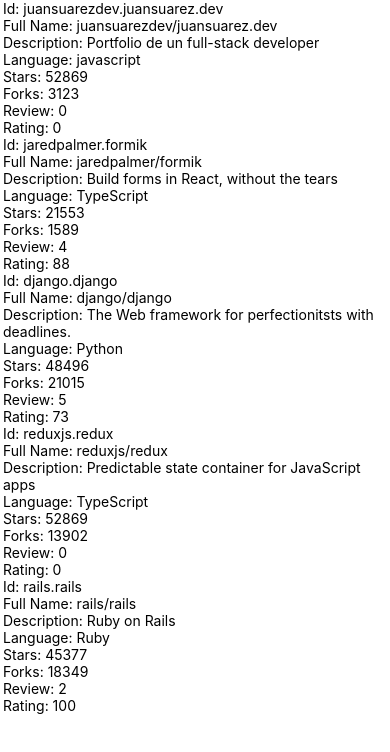
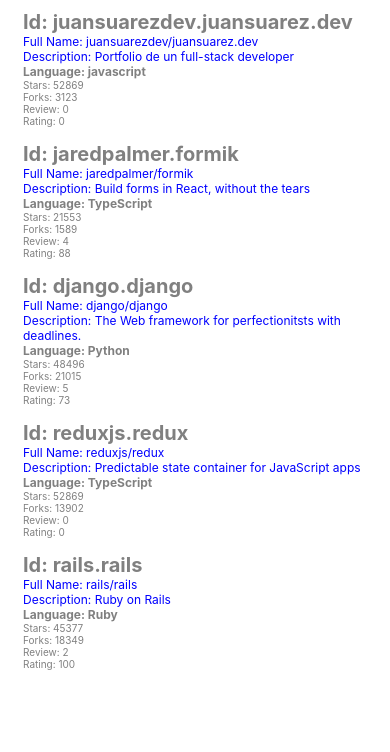
Before and after one commit to JuanSuarezFSD/react-native-rate-repository-app, a React Native app in the folder rate-repository-app/: screen / in a window 390 px wide. Shown: the top 752 px of the page. Built offline with nearby package versions, Linux system fonts and the light colour scheme.

Commit message:
Theme created

```diff
--- /dev/null
+++ b/rate-repository-app/src/components/RepositoryItem.jsx
@@ -0,0 +1,29 @@
+import React from "react"
+import  {View, Text, StyleSheet} from 'react-native'
+import StyledText from "./StyledText"
+
+const RepositoryItems = (props) => {
+    return (
+        <View key={props.id} style={styles.container}>
+        <StyledText bold big>Id: {props.id}</StyledText>
+        <StyledText blue>Full Name: {props.fullname}</StyledText>
+        <StyledText blue>Description: {props.description}</StyledText>
+        <StyledText bold>Language: {props.language}</StyledText>
+        <StyledText small>Stars: {props.stargazersCount}</StyledText>
+        <StyledText small>Forks: {props.forksCount}</StyledText>
+        <StyledText small>Review: {props.reviewCount}</StyledText>
+        <StyledText small>Rating: {props.ratingAverage}</StyledText>
+    </View>
+    )
+
+}
+
+const styles = StyleSheet.create({
+    container: {
+        padding: 20,
+        paddingBottom: 5,
+        paddingTop: 10
+    },
+})
+
+export default RepositoryItems
--- a/rate-repository-app/src/components/RepositoryList.jsx
+++ b/rate-repository-app/src/components/RepositoryList.jsx
@@ -1,24 +1,19 @@
 import React from "react";
-import { View, Text } from "react-native";
+import { View, Text, Image } from "react-native";
 import repositories from '../data/repositories.js'
+import { FlatList } from "react-native";
+import RepositoryItems from "./RepositoryItem.jsx";
 
 const RepositoryList = () => {
     return (
-        <View>
-            {repositories.map( repo => (
-                <View key={repo.id}>
-                    <Text>Id: {repo.id}</Text>
-                    <Text>Full Name: {repo.fullname}</Text>
-                    <Text>Description: {repo.description}</Text>
-                    <Text>Language: {repo.language}</Text>
-                    <Text>Stars: {repo.stargazersCount}</Text>
-                    <Text>Forks: {repo.forksCount}</Text>
-                    <Text>Review: {repo.reviewCount}</Text>
-                    <Text>Rating: {repo.ratingAverage}</Text>
-                </View>
-            )
+        <FlatList
+            data={repositories}
+            ItemSeparatorComponent={() => <Text></Text>}
+            renderItem = {({ item: repo }) => (
+                <RepositoryItems {... repo}/>
             )}
-        </View>
+        >
+        </FlatList>
     )
 }
 
--- /dev/null
+++ b/rate-repository-app/src/components/StyledText.jsx
@@ -0,0 +1,36 @@
+import React from "react";
+import { Text, StyleSheet } from "react-native";
+
+const styles = StyleSheet.create({
+    text: {
+        fontSize: 12,
+        color: 'grey'
+    },
+    bold: {
+        fontWeight: 'bold'
+    },
+    blue: {
+        color: 'blue'
+    },
+    big: {
+        fontSize: 20
+    },
+    small: {
+        fontSize: 10
+    }
+})
+
+export default function StyledText ({blue, bold, children, big, small}){
+    const textStyles = [
+        styles.text,
+        blue && styles.blue,
+        bold && styles.bold,
+        big && styles.big,
+        small && styles.small
+    ]
+    return(
+        <Text style={textStyles}>
+            {children}
+        </Text>
+    )
+}
```
Also changed, not shown: rate-repository-app/src/theme.js (added, +18 -0 lines).
